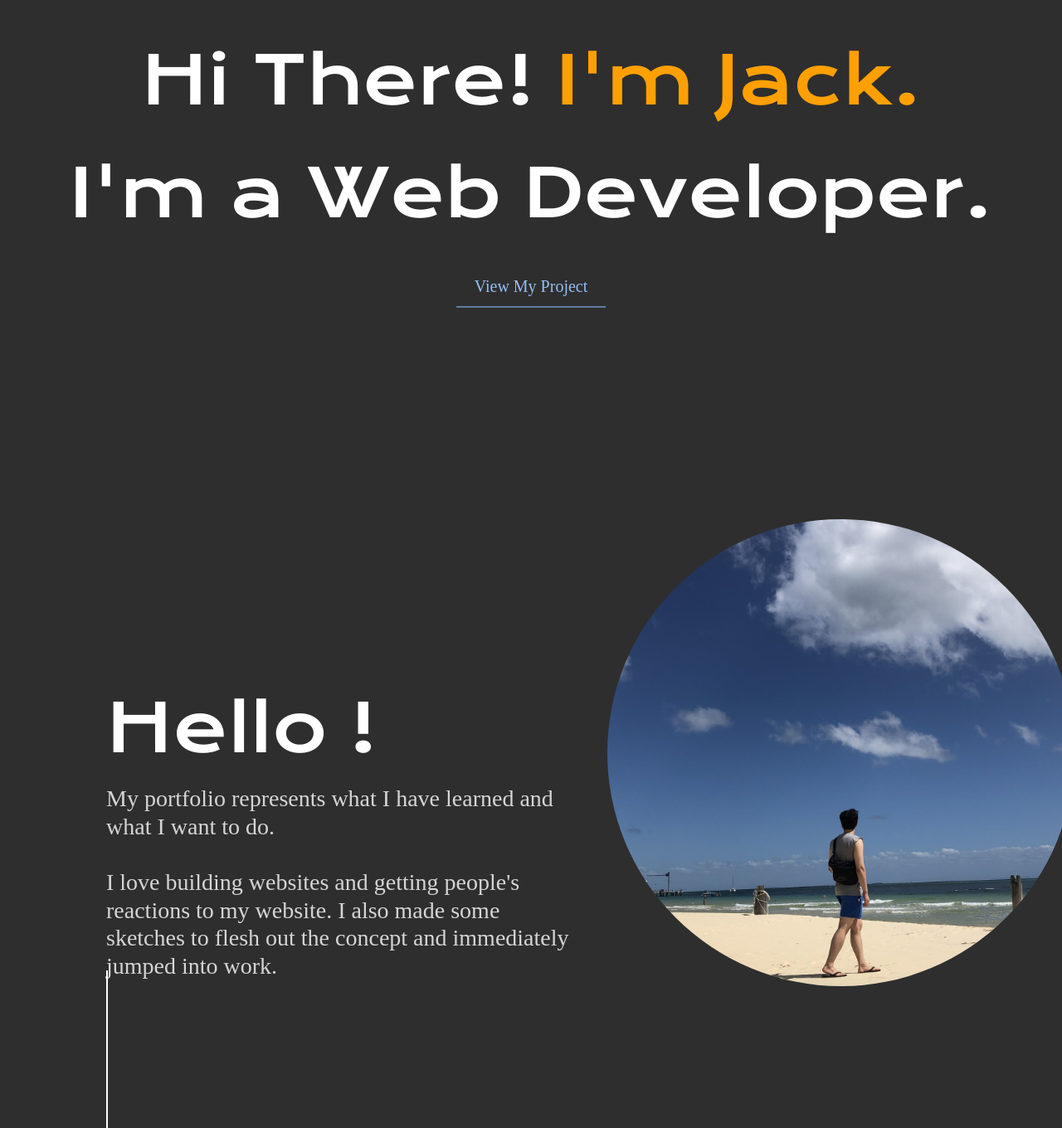
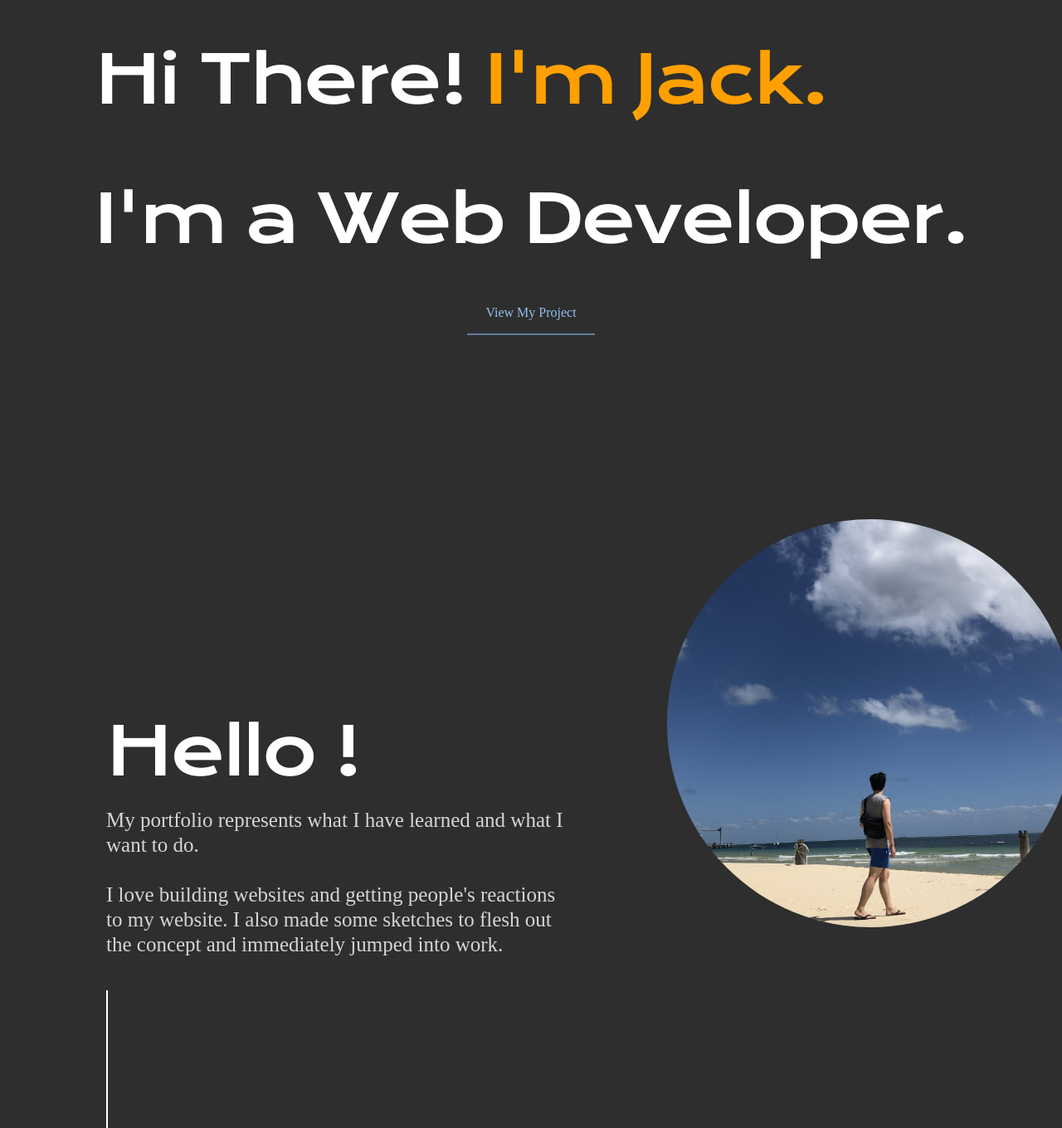
Before and after one commit to sungheeyoon/portfolio, a React (Create React App) app: page / in a window 1280 px wide. Shown: the part 190-1550 px from the top of the page at 83% size. Built offline with nearby package versions, Linux system fonts and the light colour scheme; a web font is replaced by a local one.

Commit message:
Updated css

```diff
--- a/src/Components/ScrollComponent.js
+++ b/src/Components/ScrollComponent.js
@@ -8,7 +8,7 @@ function ScrollComponent({ name, id, src }) {
         to={id}
         spy={true}
         smooth={true}
-        offset={-50}
+        offset={5}
         duration={500}
       >
         <Nav.Link href={src}>{name}</Nav.Link>
--- a/src/Components/about.js
+++ b/src/Components/about.js
@@ -104,7 +104,7 @@ const About = () => {
             display: "flex",
             flexDirection: "column",
             justifyContent: "center",
-            height: "100%",
+
             width: "55%",
           }}
         >
@@ -123,7 +123,7 @@ const About = () => {
           src={imgMe}
           style={{
             borderRadius: "50%",
-            width: "55%",
+            width: "48%",
             position: "absolute",
             top: "2%",
             right: "-14%",
@@ -132,7 +132,7 @@ const About = () => {
           position="fixed"
           alt="testA"
         />
-        <VerticalLine style={{ bottom: "0" }} />
+        <VerticalLine style={{ bottom: "-3%" }} />
       </AboutContainer>
 
       <AboutContainerC id="about">
@@ -144,7 +144,7 @@ const About = () => {
             alignItems: "center",
             justifyContent: "space-between",
             width: "100%",
-            top: "16%",
+            top: "15%",
           }}
         >
           <h2>SKILL</h2>
--- a/src/Components/contact.js
+++ b/src/Components/contact.js
@@ -3,12 +3,12 @@ import { faGithub } from "@fortawesome/free-brands-svg-icons";
 import { FontAwesomeIcon } from "@fortawesome/react-fontawesome";
 import styled from "styled-components";
 const ContactContainer = styled.div`
-  height: 100vh;
+  height: 85vh;
   width: 100wh;
 
   color: white;
   padding: 70px;
-  margin: 0 10%;
+  margin: 5% 10%;
 `;
 
 const ContactBoxs = styled.div`
--- a/src/Components/hello.js
+++ b/src/Components/hello.js
@@ -22,11 +22,12 @@ const Hello = () => {
   return (
     <>
       <HomeContainer id="home">
-        <HeaderTitle>
-          Hi There! <Highlight>I'm Jack.</Highlight> <br />
-        </HeaderTitle>
-        <HeaderTitle>I'm a Web Developer.</HeaderTitle>
-
+        <div style={{ textAlign: "left" }}>
+          <HeaderTitle>
+            Hi There! <Highlight>I'm Jack.</Highlight> <br />
+          </HeaderTitle>
+          <HeaderTitle>I'm a Web Developer.</HeaderTitle>
+        </div>
         <button
           type="button"
           style={{
@@ -38,14 +39,18 @@ const Hello = () => {
             borderRight: "0",
             borderLeft: "0",
             borderBottomColor: "#94BFF1",
-            fontSize: "20px",
+            fontSize: "27px;",
           }}
         >
           <ScrollComponent
-            style={{ textDecoration: "none", color: "#94BFF1" }}
+            style={{
+              textDecoration: "none",
+              color: "#94BFF1",
+            }}
             name="View My Project"
             id="portfolio"
             href="#portfolio"
+            className="view"
           />
         </button>
       </HomeContainer>
--- a/src/styles/GlobalStyles.js
+++ b/src/styles/GlobalStyles.js
@@ -12,6 +12,7 @@ const GlobalStyle = createGlobalStyle`
         box-sizing:border-box;
         //font-family: 'Krona One', sans-serif;
         font-family:"Sf" ;
+        line-height: 200%;
 
 
     }
@@ -26,9 +27,14 @@ const GlobalStyle = createGlobalStyle`
     h1,h2{
         font-family: 'Krona One', sans-serif;
 
+
+    }
+    h1{
+        letter-spacing: -3px;
     }
     h3{
-        font-weight: 100;
+        font-weight:10;
+        font-size:25px;
         opacity: 0.8;
         color: #FFFFFF;
     }
@@ -39,6 +45,9 @@ const GlobalStyle = createGlobalStyle`
 
 
     }
+    .view{
+        font-size: 28px;
+    }
 `;
 
 export default GlobalStyle;
```
